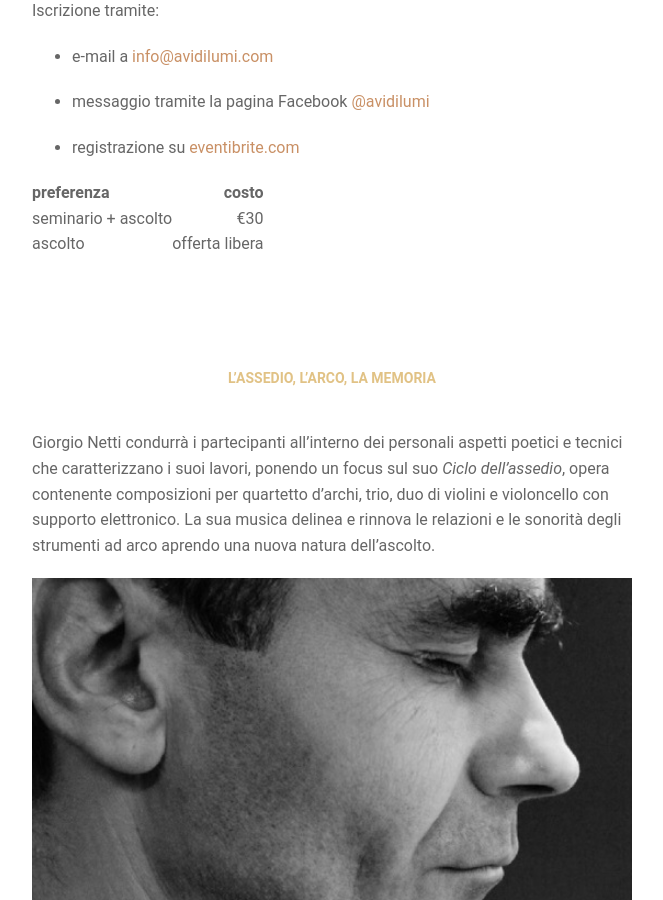
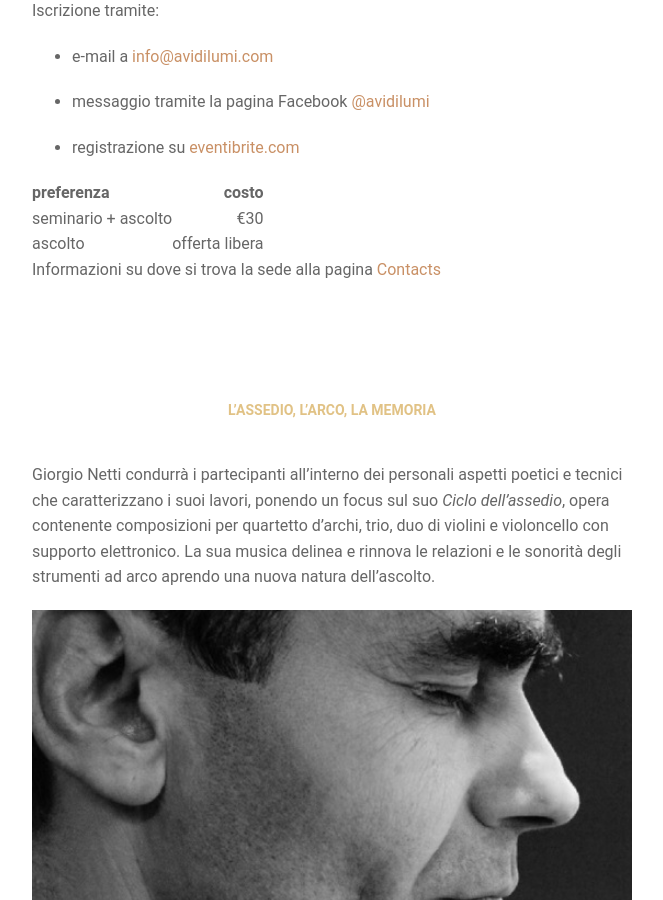
Before and after one commit to AvidiLumi/avidilumi.github.io, a Jekyll site: the page built from projects/proj-1.md, in a window 1280 px wide and 900 px high, scrolled down 894 px. Shown: the whole window, without its empty margins (308-971 px from the left). Built offline with Jekyll 4.4.1, drawn with Linux system fonts in a browser that asks for light colours; nearby versions of some CDN libraries.

Commit message:
Update proj-1.md

```diff
--- a/projects/proj-1.md
+++ b/projects/proj-1.md
@@ -39,6 +39,7 @@ Iscrizione tramite:
 | seminario + ascolto  |   €30 |
 | ascolto              |    offerta libera |
 
+Informazioni su dove si trova la sede alla pagina [Contacts](../pages/contact.html)
 
 
 ### L’Assedio, l’Arco, la Memoria
```
